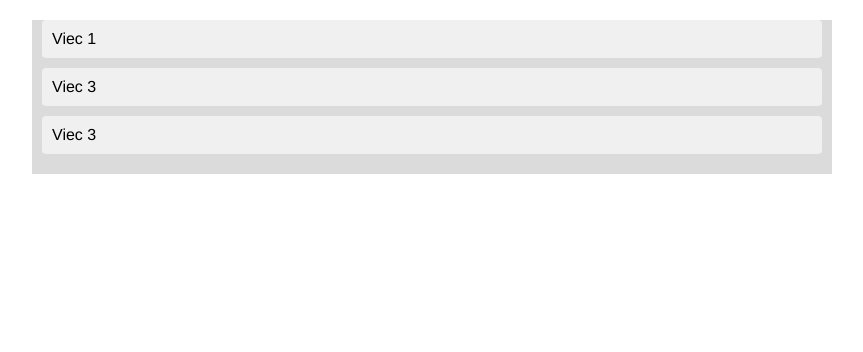
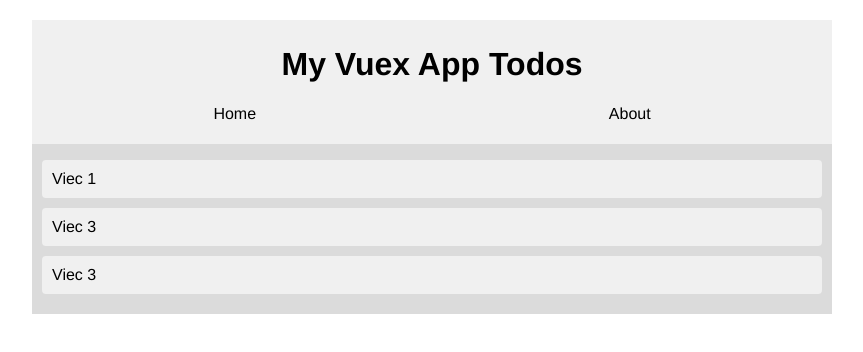
Before and after one commit to dungthinhtv/vuex-master, a Vue app: page / in a window 1280 px wide. Shown: the top 352 px of the page, without its empty margins (208-1071 px from the left). Built offline with nearby package versions, Linux system fonts and the light colour scheme; the HTML template or start-up script is replaced by a standard one.

Commit message:
1 file modified

```diff
--- a/src/components/Navbar.vue
+++ b/src/components/Navbar.vue
@@ -1,4 +1,12 @@
-<template></template>
+<template>
+  <div class="navbar">
+    <h1>My Vuex App Todos</h1>
+    <ul>
+      <li>Home</li>
+      <li>About</li>
+    </ul>
+  </div>
+</template>
 
 <script>
 export default {
```
